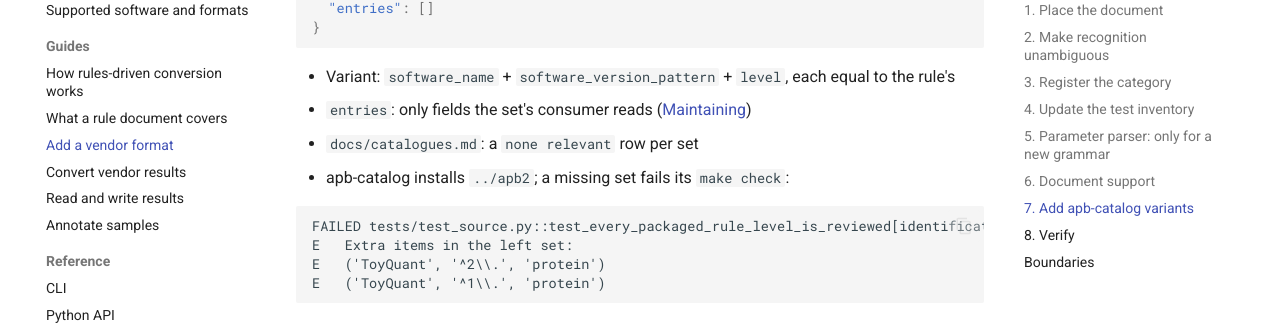
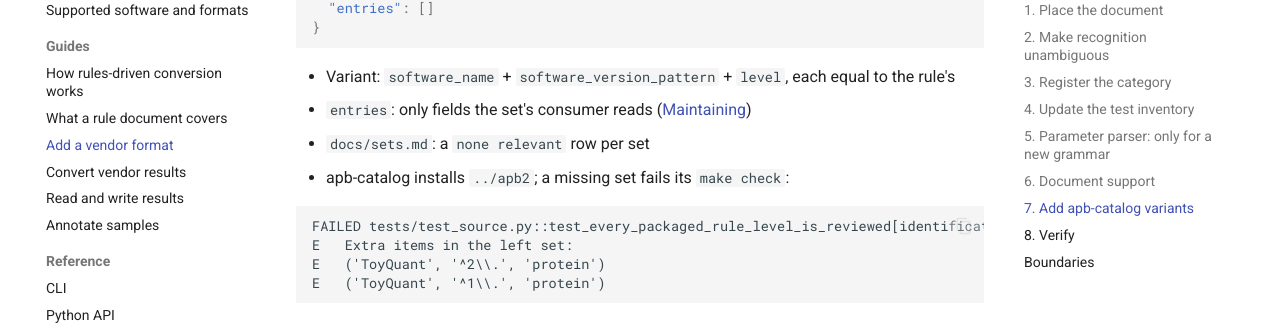
Before and after one commit to anndata-omics-bridge/apb2, an MkDocs documentation site: the page built from docs/adding_a_format.md, in a window 1280 px wide and 900 px high, scrolled down 6426 px. Shown: the part 125-453 px from the top of the window. Built offline with MkDocs 1.6.1 and Material for MkDocs 9.7.7, drawn with Linux system fonts in a browser that asks for light colours; comment, search, counter and statistics services are not loaded.

Commit message:
fix!: DIA-NN 1.7 keys runs by File.Name; Run optional
Reports without a Run column, such as TPCPA's (PRIDE PXD054790), matched no
rule since 46060ce, which moved the 1.7 run key from File.Name to Run.
file_version 7. adding_a_format.md links docs/sets.md.

Assisted-by: AI coding agent

````diff
--- a/docs/adding_a_format.md
+++ b/docs/adding_a_format.md
@@ -260,7 +260,7 @@ Every set under [apb-catalog's `data/sources/`](https://github.com/anndata-omics
 
 - Variant: `software_name` + `software_version_pattern` + `level`, each equal to the rule's
 - `entries`: only fields the set's consumer reads ([Maintaining](https://anndata-omics-bridge.github.io/apb-catalog/maintaining/))
-- `docs/catalogues.md`: a `none relevant` row per set
+- `docs/sets.md`: a `none relevant` row per set
 - apb-catalog installs `../apb2`; a missing set fails its `make check`:
 
 ```text
````
Also changed, not shown: CHANGES.md (+4 -0 lines), 1 other file.
